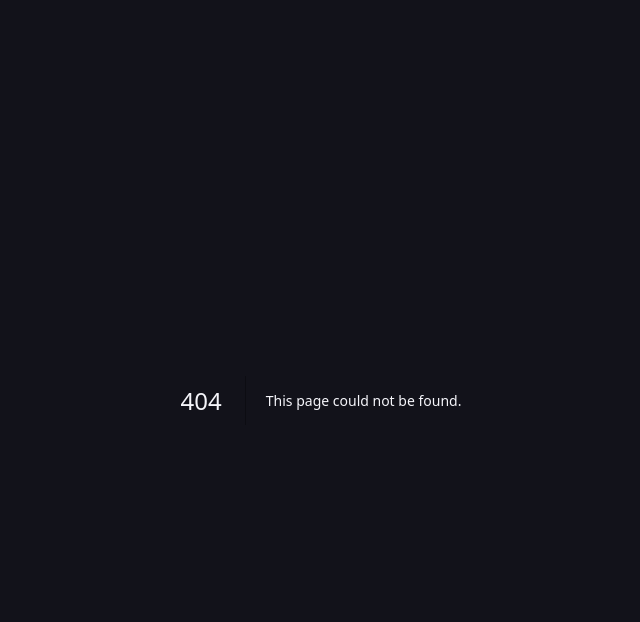
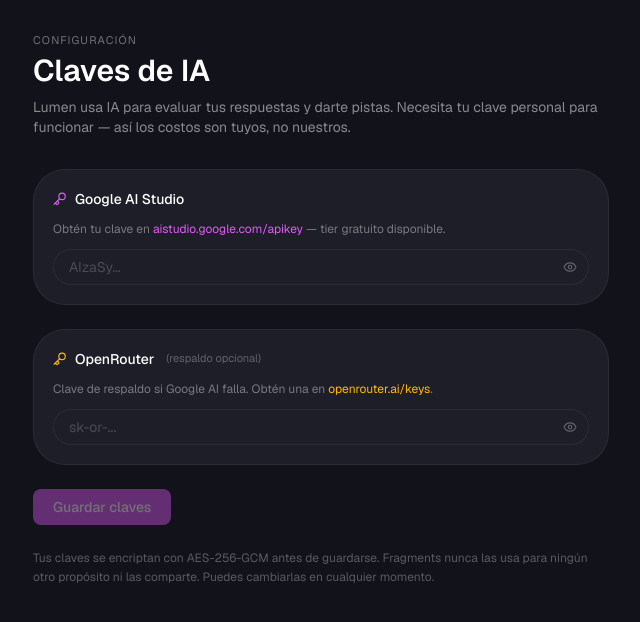
Before and after one commit to VGMil-dev/fragments, a Next.js app in the folder apps/web/: page /settings in a window 1280 px wide. Before the commit this address had no page. Shown: the top 622 px of the page, without its empty margins (319-959 px from the left). Built offline with nearby package versions, Linux system fonts and the light colour scheme; no server answers.

Commit message:
feat(web): add settings page for student API key management

```diff
--- /dev/null
+++ b/apps/web/src/app/settings/page.tsx
@@ -0,0 +1,22 @@
+import { cookies } from 'next/headers';
+import { SettingsShell } from './settings-shell';
+
+const API_INTERNAL = () => process.env.API_INTERNAL_URL ?? process.env.NEXT_PUBLIC_API_URL ?? '';
+
+export default async function SettingsPage() {
+  const cookieStore = await cookies();
+  const cookieHeader = cookieStore.toString();
+
+  let keysStatus = { hasGoogleKey: false, hasOpenRouterKey: false };
+  try {
+    const res = await fetch(`${API_INTERNAL()}/api/v1/settings/api-keys`, {
+      headers: { Cookie: cookieHeader },
+      cache: 'no-store',
+    });
+    if (res.ok) keysStatus = await res.json();
+  } catch {
+    // Show empty form if API is unreachable
+  }
+
+  return <SettingsShell keysStatus={keysStatus} />;
+}
--- /dev/null
+++ b/apps/web/src/app/settings/settings-shell.tsx
@@ -0,0 +1,29 @@
+'use client';
+
+import { ApiKeysForm } from '@/components/settings/api-keys-form';
+import { KeysStatus } from '@/lib/settings-service';
+
+interface Props {
+  keysStatus: KeysStatus;
+}
+
+export function SettingsShell({ keysStatus }: Props) {
+  return (
+    <main className="min-h-screen bg-[var(--base)] p-8 text-left">
+      <div className="max-w-xl mx-auto">
+        <div className="mb-8">
+          <p className="text-[11px] tracking-widest uppercase text-white/40 mb-1">Configuración</p>
+          <h1 className="text-3xl font-semibold text-white">Claves de IA</h1>
+          <p className="text-white/50 text-sm mt-2">
+            Lumen usa IA para evaluar tus respuestas y darte pistas. Necesita tu clave personal
+            para funcionar — así los costos son tuyos, no nuestros.
+          </p>
+        </div>
+        <ApiKeysForm
+          hasGoogleKey={keysStatus.hasGoogleKey}
+          hasOpenRouterKey={keysStatus.hasOpenRouterKey}
+        />
+      </div>
+    </main>
+  );
+}
--- a/apps/web/src/components/dashboard/sidebar.tsx
+++ b/apps/web/src/components/dashboard/sidebar.tsx
@@ -29,10 +29,10 @@ interface SidebarProps {
 
 const NAV_ITEMS = [
   { id: 'dashboard', icon: LayoutDashboard, label: { es: 'Dashboard', en: 'Dashboard' }, href: '/dashboard' },
-  { id: 'intel', icon: BrainCircuit, label: { es: 'Inteligencia', en: 'Intelligence' }, href: '#' },
+  { id: 'intel', icon: BrainCircuit, label: { es: 'Inteligencia', en: 'Intelligence' }, href: '/challenges' },
   { id: 'momentum', icon: Zap, label: { es: 'Momentum', en: 'Momentum' }, href: '#' },
   { id: 'flow', icon: Wind, label: { es: 'Flujo', en: 'Flow' }, href: '#' },
-  { id: 'settings', icon: Settings, label: { es: 'Ajustes', en: 'Settings' }, href: '#' },
+  { id: 'settings', icon: Settings, label: { es: 'Ajustes', en: 'Settings' }, href: '/settings' },
 ]
 
 const SECONDARY_NAV = [
--- /dev/null
+++ b/apps/web/src/components/settings/api-keys-form.tsx
@@ -0,0 +1,141 @@
+'use client';
+
+import { useState } from 'react';
+import { Check, Eye, EyeOff, Key } from 'lucide-react';
+import { saveApiKeys } from '@/lib/settings-service';
+
+interface Props {
+  hasGoogleKey: boolean;
+  hasOpenRouterKey: boolean;
+}
+
+export function ApiKeysForm({ hasGoogleKey: initialGoogle, hasOpenRouterKey: initialOR }: Props) {
+  const [googleKey, setGoogleKey] = useState('');
+  const [openRouterKey, setOpenRouterKey] = useState('');
+  const [showGoogle, setShowGoogle] = useState(false);
+  const [showOR, setShowOR] = useState(false);
+  const [status, setStatus] = useState<'idle' | 'saving' | 'saved' | 'error'>('idle');
+  const [hasGoogleKey, setHasGoogleKey] = useState(initialGoogle);
+  const [hasORKey, setHasORKey] = useState(initialOR);
+
+  async function handleSave() {
+    setStatus('saving');
+    try {
+      await saveApiKeys(googleKey, openRouterKey);
+      if (googleKey) setHasGoogleKey(true);
+      if (openRouterKey) setHasORKey(true);
+      setGoogleKey('');
+      setOpenRouterKey('');
+      setStatus('saved');
+      setTimeout(() => setStatus('idle'), 2500);
+    } catch {
+      setStatus('error');
+    }
+  }
+
+  return (
+    <div className="flex flex-col gap-6 text-left">
+      {/* Google AI Studio */}
+      <div className="bento soft-stroke p-5 flex flex-col gap-3">
+        <div className="flex items-center gap-2">
+          <Key size={14} className="text-[#E05BF5]" />
+          <span className="text-sm font-medium text-white">Google AI Studio</span>
+          {hasGoogleKey && (
+            <span className="flex items-center gap-1 text-[11px] text-emerald-400 ml-auto">
+              <Check size={10} /> Configurada
+            </span>
+          )}
+        </div>
+        <p className="text-xs text-white/40">
+          Obtén tu clave en{' '}
+          <a href="https://aistudio.google.com/apikey" target="_blank" rel="noopener noreferrer"
+             className="text-[#E05BF5] hover:underline">
+            aistudio.google.com/apikey
+          </a>
+          {' '}— tier gratuito disponible.
+        </p>
+        <div className="relative">
+          <input
+            type={showGoogle ? 'text' : 'password'}
+            value={googleKey}
+            onChange={e => setGoogleKey(e.target.value)}
+            placeholder={hasGoogleKey ? '••••••••••••••••••••••••••••••••' : 'AIzaSy...'}
+            className="w-full bento soft-stroke rounded-lg px-4 py-2 pr-10 text-sm text-white/90
+                       bg-white/[0.03] placeholder:text-white/20 focus:outline-none
+                       focus:ring-1 focus:ring-[#E05BF5]/50"
+          />
+          <button
+            type="button"
+            onClick={() => setShowGoogle(v => !v)}
+            className="absolute right-3 top-1/2 -translate-y-1/2 text-white/30 hover:text-white/60"
+          >
+            {showGoogle ? <EyeOff size={14} /> : <Eye size={14} />}
+          </button>
+        </div>
+      </div>
+
+      {/* OpenRouter */}
+      <div className="bento soft-stroke p-5 flex flex-col gap-3">
+        <div className="flex items-center gap-2">
+          <Key size={14} className="text-amber-400" />
+          <span className="text-sm font-medium text-white">OpenRouter</span>
+          <span className="text-[11px] text-white/30 ml-1">(respaldo opcional)</span>
+          {hasORKey && (
+            <span className="flex items-center gap-1 text-[11px] text-emerald-400 ml-auto">
+              <Check size={10} /> Configurada
+            </span>
+          )}
+        </div>
+        <p className="text-xs text-white/40">
+          Clave de respaldo si Google AI falla. Obtén una en{' '}
+          <a href="https://openrouter.ai/keys" target="_blank" rel="noopener noreferrer"
+             className="text-amber-400 hover:underline">
+            openrouter.ai/keys
+          </a>.
+        </p>
+        <div className="relative">
+          <input
+            type={showOR ? 'text' : 'password'}
+            value={openRouterKey}
+            onChange={e => setOpenRouterKey(e.target.value)}
+            placeholder={hasORKey ? '••••••••••••••••••••••••••••••••' : 'sk-or-...'}
+            className="w-full bento soft-stroke rounded-lg px-4 py-2 pr-10 text-sm text-white/90
+                       bg-white/[0.03] placeholder:text-white/20 focus:outline-none
+                       focus:ring-1 focus:ring-amber-400/50"
+          />
+          <button
+            type="button"
+            onClick={() => setShowOR(v => !v)}
+            className="absolute right-3 top-1/2 -translate-y-1/2 text-white/30 hover:text-white/60"
+          >
+            {showOR ? <EyeOff size={14} /> : <Eye size={14} />}
+          </button>
+        </div>
+      </div>
+
+      <div className="flex items-center gap-3">
+        <button
+          onClick={handleSave}
+          disabled={(!googleKey && !openRouterKey) || status === 'saving'}
+          className="px-5 py-2 rounded-lg bg-[#E05BF5] text-white text-sm font-medium
+                     disabled:opacity-40 hover:brightness-110 transition-all"
+        >
+          {status === 'saving' ? 'Guardando...' : 'Guardar claves'}
+        </button>
+        {status === 'saved' && (
+          <span className="flex items-center gap-1 text-emerald-400 text-sm">
+            <Check size={14} /> Guardadas y encriptadas
+          </span>
+        )}
+        {status === 'error' && (
+          <span className="text-red-400 text-sm">Error al guardar. Intenta de nuevo.</span>
+        )}
+      </div>
+
+      <p className="text-xs text-white/30 leading-relaxed">
+        Tus claves se encriptan con AES-256-GCM antes de guardarse. Fragments nunca las usa para
+        ningún otro propósito ni las comparte. Puedes cambiarlas en cualquier momento.
+      </p>
+    </div>
+  );
+}
--- /dev/null
+++ b/apps/web/src/lib/settings-service.ts
@@ -0,0 +1,31 @@
+const API_PUBLIC = () => process.env.NEXT_PUBLIC_API_URL ?? '';
+
+export interface KeysStatus {
+  hasGoogleKey: boolean;
+  hasOpenRouterKey: boolean;
+}
+
+export async function getKeysStatus(): Promise<KeysStatus> {
+  const res = await fetch(`${API_PUBLIC()}/api/v1/settings/api-keys`, {
+    credentials: 'include',
+    cache: 'no-store',
+  });
+  if (!res.ok) return { hasGoogleKey: false, hasOpenRouterKey: false };
+  return res.json();
+}
+
+export async function saveApiKeys(
+  googleKey: string,
+  openRouterKey: string,
+): Promise<void> {
+  const res = await fetch(`${API_PUBLIC()}/api/v1/settings/api-keys`, {
+    method: 'POST',
+    headers: { 'Content-Type': 'application/json' },
+    credentials: 'include',
+    body: JSON.stringify({
+      googleKey: googleKey || null,
+      openRouterKey: openRouterKey || null,
+    }),
+  });
+  if (!res.ok) throw new Error('Failed to save keys');
+}
```
